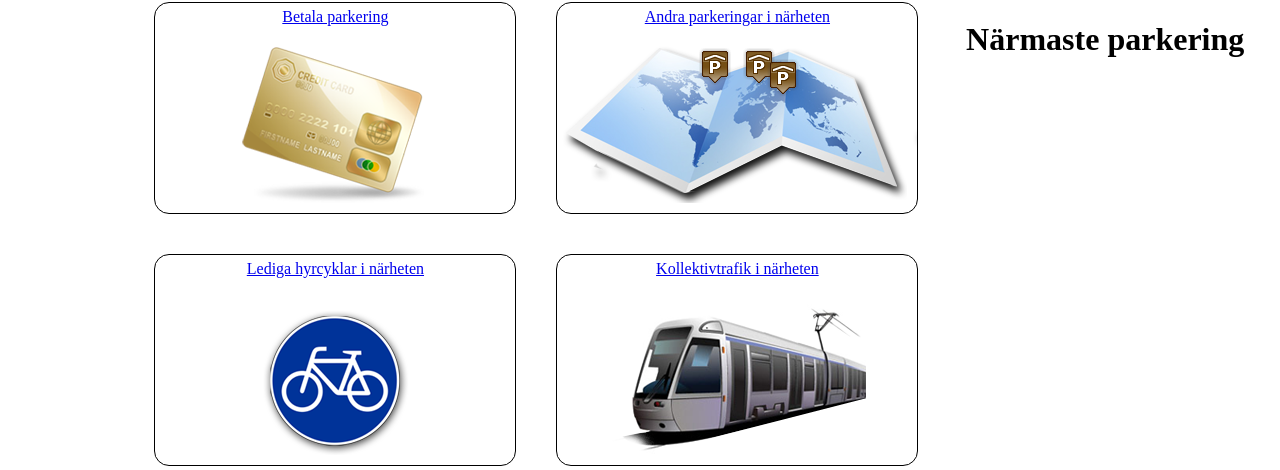
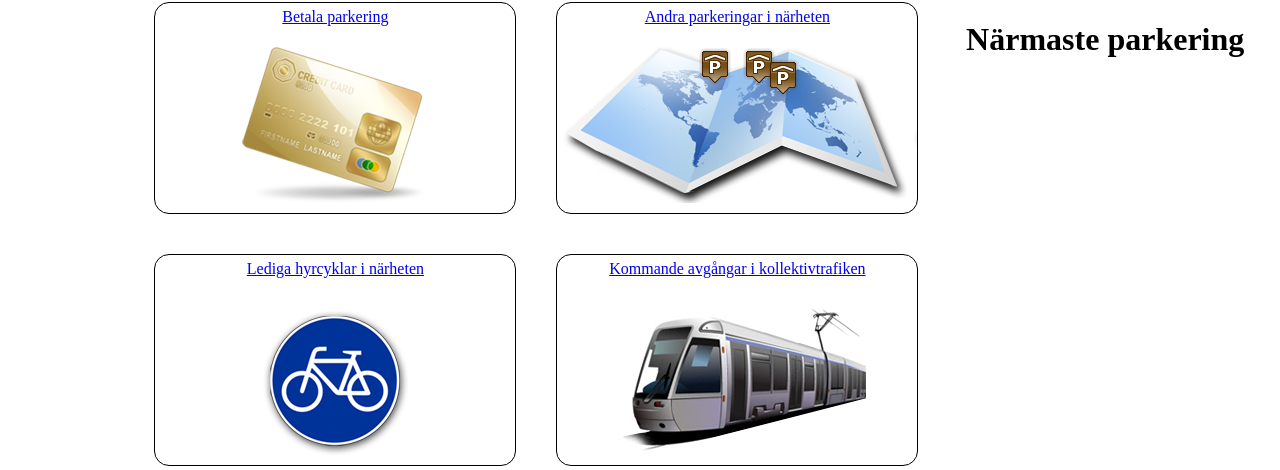
Before and after one commit to ivarsson/Parkera, a PHP site: page / in a window 1280 px wide. Shown: the part 98-568 px from the top of the page. Run offline with PHP 8.4, Linux system fonts and the light colour scheme; some libraries are stand-ins or nearby versions.

Commit message:
Changes some pictures

```diff
--- a/index.php
+++ b/index.php
@@ -73,7 +73,7 @@
 				<a href="#pay" class="button" style="background-image:url('images/payTicket.png'); repeat:none;" onClick="window.location.reload()" data-role="button">Betala parkering</a>
 				<a href="#map" class="button" style="background-image:url('images/mapsIcon.png'); repeat:none;" onClick="window.location.reload()" data-role="button">Andra parkeringar i närheten</a>
 				<a href="#cycles" class="button" style="background-image:url('images/freeBikes.png'); repeat:none;" data-role="button">Lediga hyrcyklar i närheten</a>
-				<a href="#publicTrans" class="button" style="background-image:url('images/publicTransport.png'); repeat:none;" data-role="button">Kollektivtrafik i närheten</a>
+				<a href="#publicTrans" class="button" style="background-image:url('images/publicTransport.png'); repeat:none;" data-role="button">Kommande avgångar i kollektivtrafiken</a>
 			</div>
 
 		</div>
```
Also changed, not shown: images/mapsIcon.png, 1 other file.
